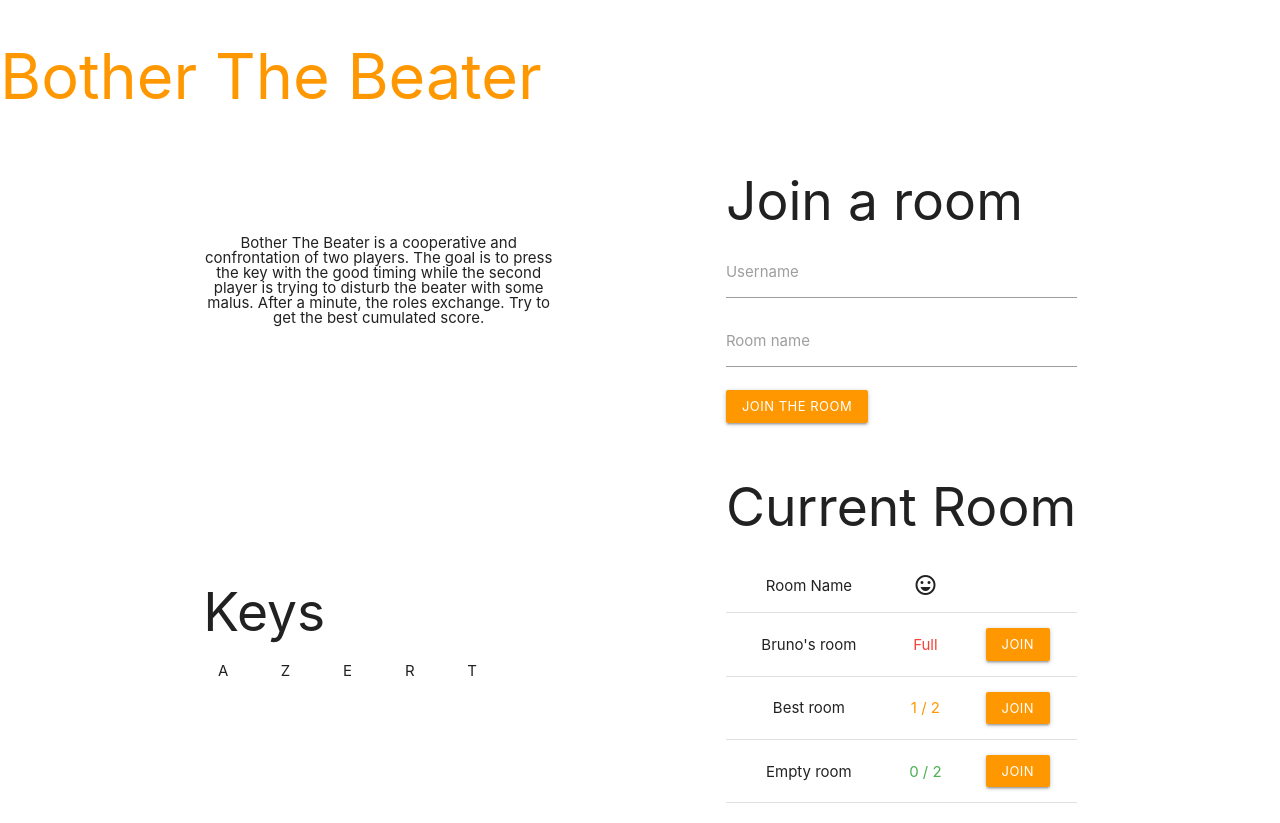
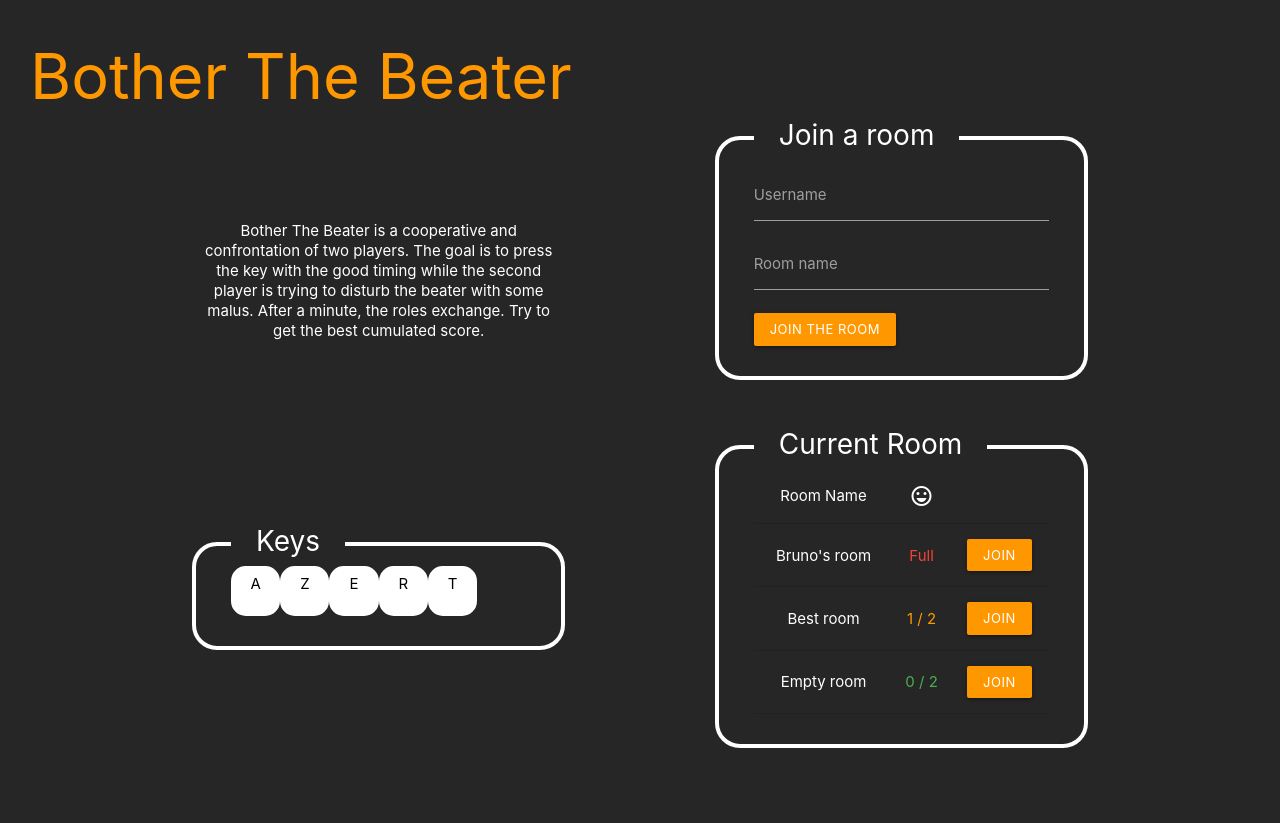
Before and after one commit to GuillaumeVanneste/BotherTheBeater, a website: page client/index.html in a window 1280 px wide. Drawn offline with Linux system fonts and the light colour scheme.

Commit message:
:lipstick: Adding some style for the Home page

```diff
--- a/client/assets/styles/style.css
+++ b/client/assets/styles/style.css
@@ -1,7 +1,49 @@
 body{
     margin: 0;
     padding: 0;
-    overflow: hidden;
+    background: #262626;
+    color: #fff;
+}
+
+h1.title {
+    padding-left: 30px;
+}
+
+.container .section {
+    position: relative;
+    padding: 20px 35px 30px;
+    border: 4px solid #fff;
+    border-radius: 25px;
+    margin-bottom: 45px;
+}
+
+.container h2 {
+    position: absolute;
+    top: -20px;
+    text-align: center;
+    font-size: 28px;
+    margin-top: 0;
+    padding: 0 25px;
+    background: #262626;
+}
+
+.container .description p {
+    line-height: 20px;
+}
+
+.container .keysInstruction .keys {
+    margin: 0;
+}
+
+.container .keysInstruction .keys div {
+    background: #fff;
+    color: #000;
+    border-radius: 30%;
+    height: 50px;
+}
+
+.container .keysInstruction .keys span {
+    line-height: 36px;
 }
 
 .malus .buttons {
@@ -27,3 +69,10 @@ body{
     border-radius: 100%;
     cursor: pointer;
 }
+
+canvas {
+    position: absolute;
+    top: 0;
+    left: 0;
+    overflow: hidden;
+}
```
